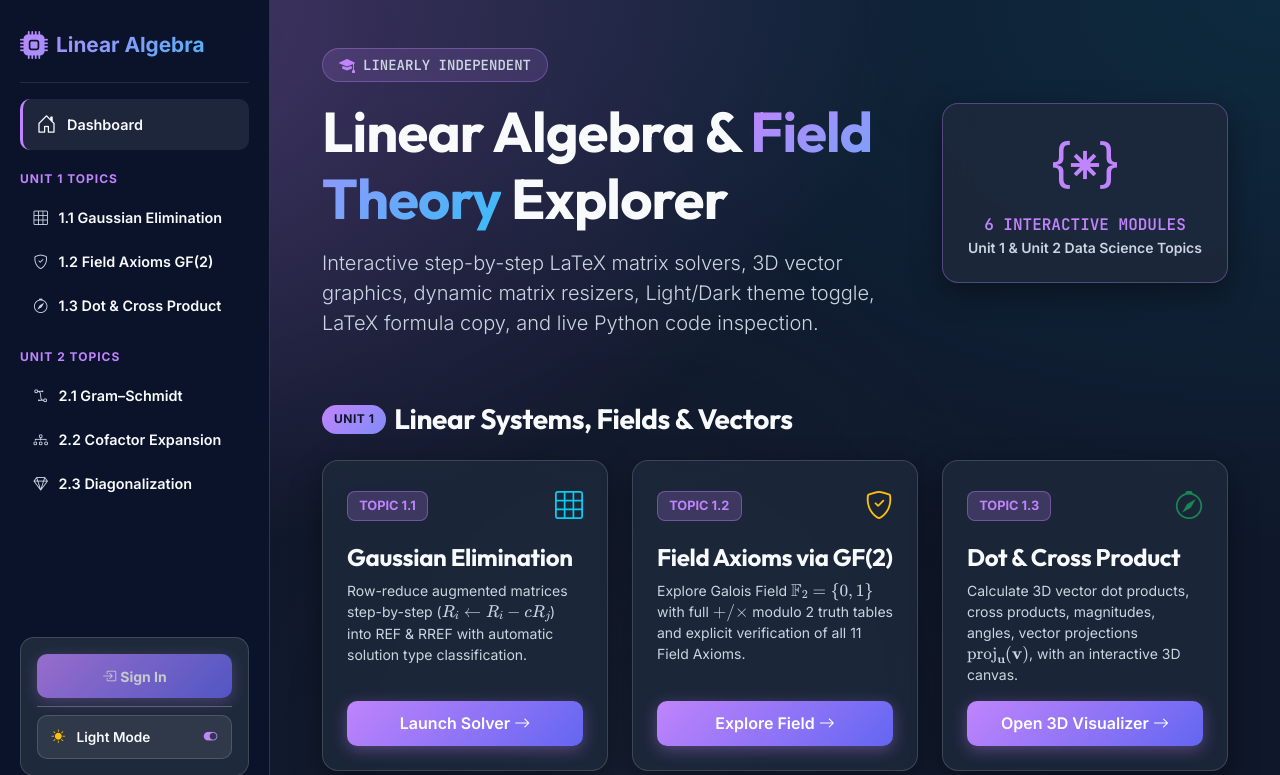
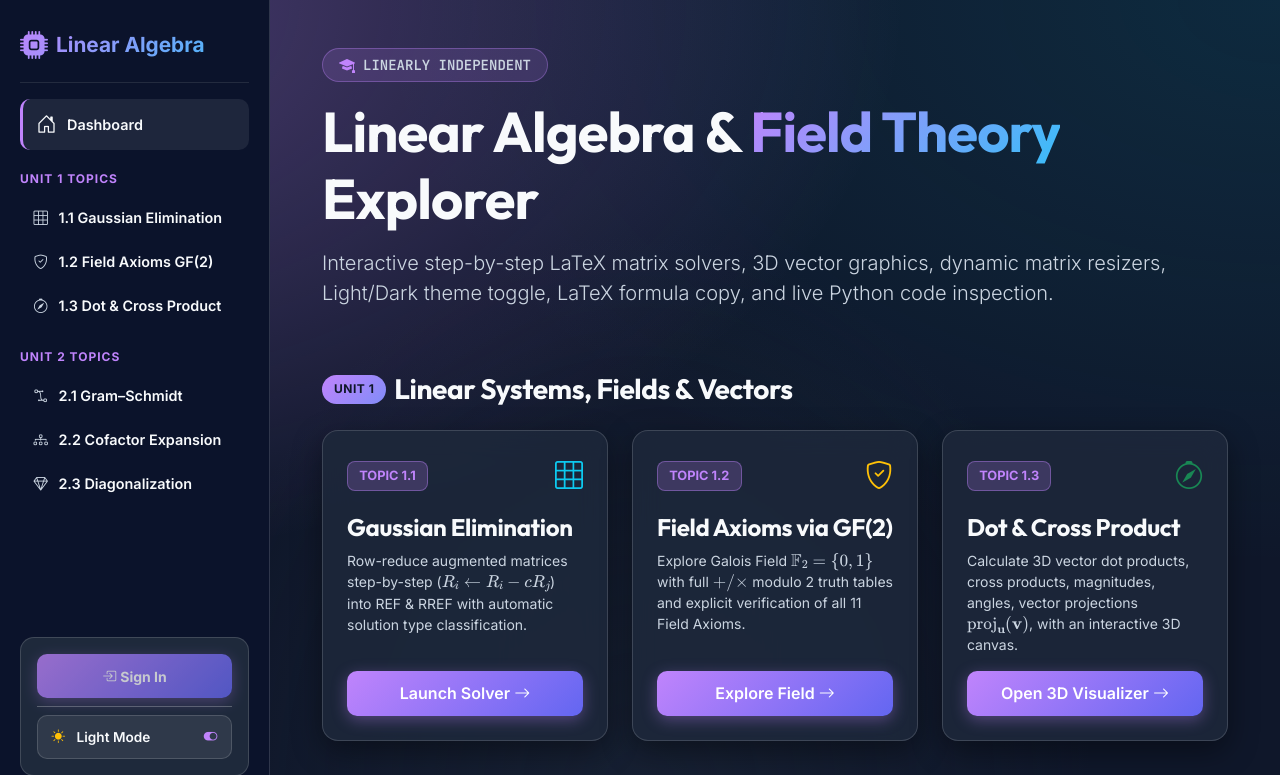
Before and after one commit to parthsalunke2306-dev/linear-algebra-website, a Django app: page / in a window 1280 px wide. Shown: the top 775 px of the page. Run offline with Django 5.2, Linux system fonts and the light colour scheme; some libraries are stand-ins or nearby versions.

Commit message:
Remove 6 INTERACTIVE MODULES card from dashboard hero header as requested

```diff
--- a/linear_algebra/templates/linear_algebra/index.html
+++ b/linear_algebra/templates/linear_algebra/index.html
@@ -3,7 +3,7 @@
 
 {% block content %}
 <div class="row align-items-center mb-5 py-3">
-    <div class="col-lg-8">
+    <div class="col-12">
         <div class="d-inline-flex align-items-center gap-2 px-3 py-1 mb-3 rounded-pill"
             style="background: rgba(192, 132, 252, 0.15); border: 1px solid rgba(192, 132, 252, 0.35);">
             <i class="bi bi-mortarboard-fill" style="color: var(--accent-purple);"></i>
@@ -20,14 +20,8 @@
             toggle, LaTeX formula copy, and live Python code inspection.
         </p>
     </div>
-    <div class="col-lg-4 text-lg-end d-none d-lg-block">
-        <div class="p-4 rounded-4 text-center glass-card" style="border: 1px solid var(--accent-purple-glow);">
-            <i class="bi bi-braces-asterisk display-3" style="color: var(--accent-purple);"></i>
-            <div class="mt-2 font-monospace fw-bold" style="color: var(--accent-purple);">6 INTERACTIVE MODULES</div>
-            <div class="text-muted small fw-semibold">Unit 1 & Unit 2 Data Science Topics</div>
-        </div>
-    </div>
 </div>
+
 
 <!-- UNIT 1 TOPICS -->
 <div class="mb-5">
```
